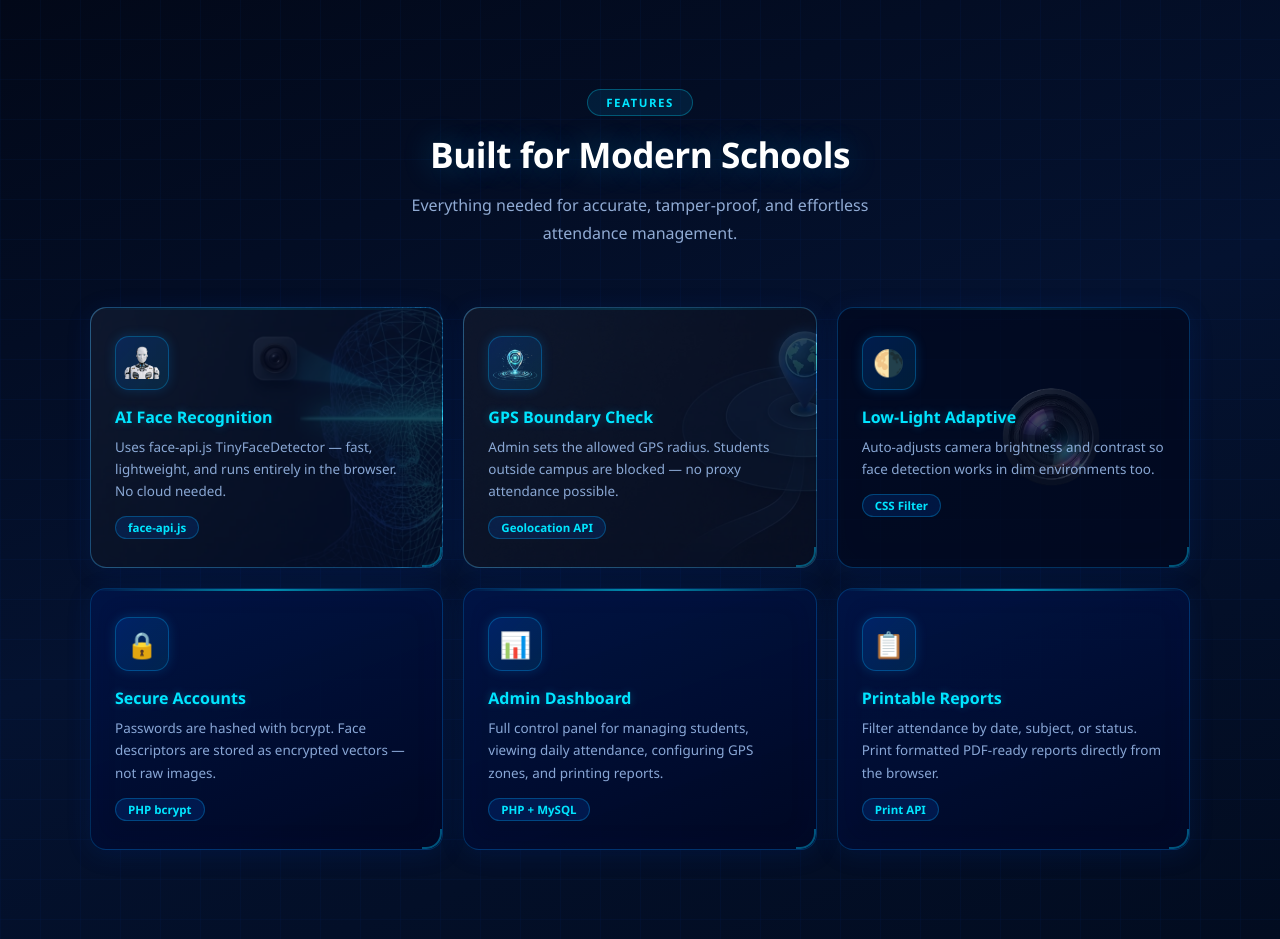
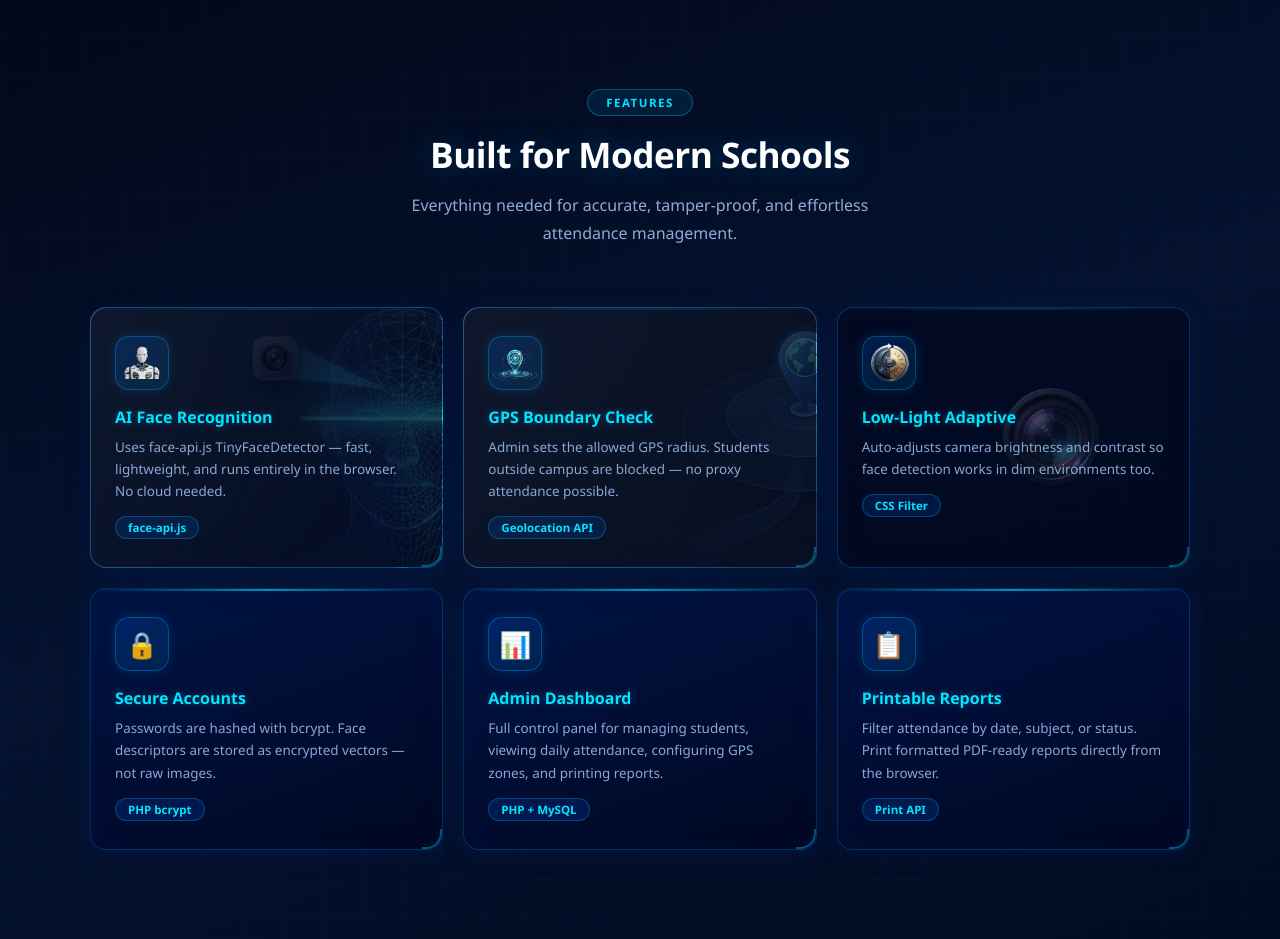
Before and after one commit to quibotludilyn-create/AttendanceSystem, a PHP site: the page made by index.php in a window 1280 px wide. Shown: the part 1760-2699 px from the top of the page. Run offline with PHP 8.4, Linux system fonts and the light colour scheme.

Commit message:
Replace the Lowlight Adaptive icon with LIGHT_icon.png

```diff
--- a/index.php
+++ b/index.php
@@ -1205,7 +1205,7 @@
             <div class="feat-card reveal d3"  style="background-image:url('assets/img/lowlight.png');background-size:cover;background-position:center;position:relative;">
                 <div style="position:absolute;inset:0;background:rgba(0,8,30,0.72);border-radius:16px;"></div>
                 <div style="position:relative;z-index:1;">
-                    <div class="feat-icon-box">🌗</div>
+                    <div class="feat-icon-box"><img src="assets/img/LIGHT_icon.png" style="width:60px;height:60px;object-fit:contain;" alt="GPS"></div>
                     <div class="feat-title">Low-Light Adaptive</div>
                     <div class="feat-desc">Auto-adjusts camera brightness and contrast so face detection works in dim environments too.</div>
                     <span class="feat-tag">CSS Filter</span>
```
Also changed, not shown: assets/img/LIGHT_icon.png (added).
